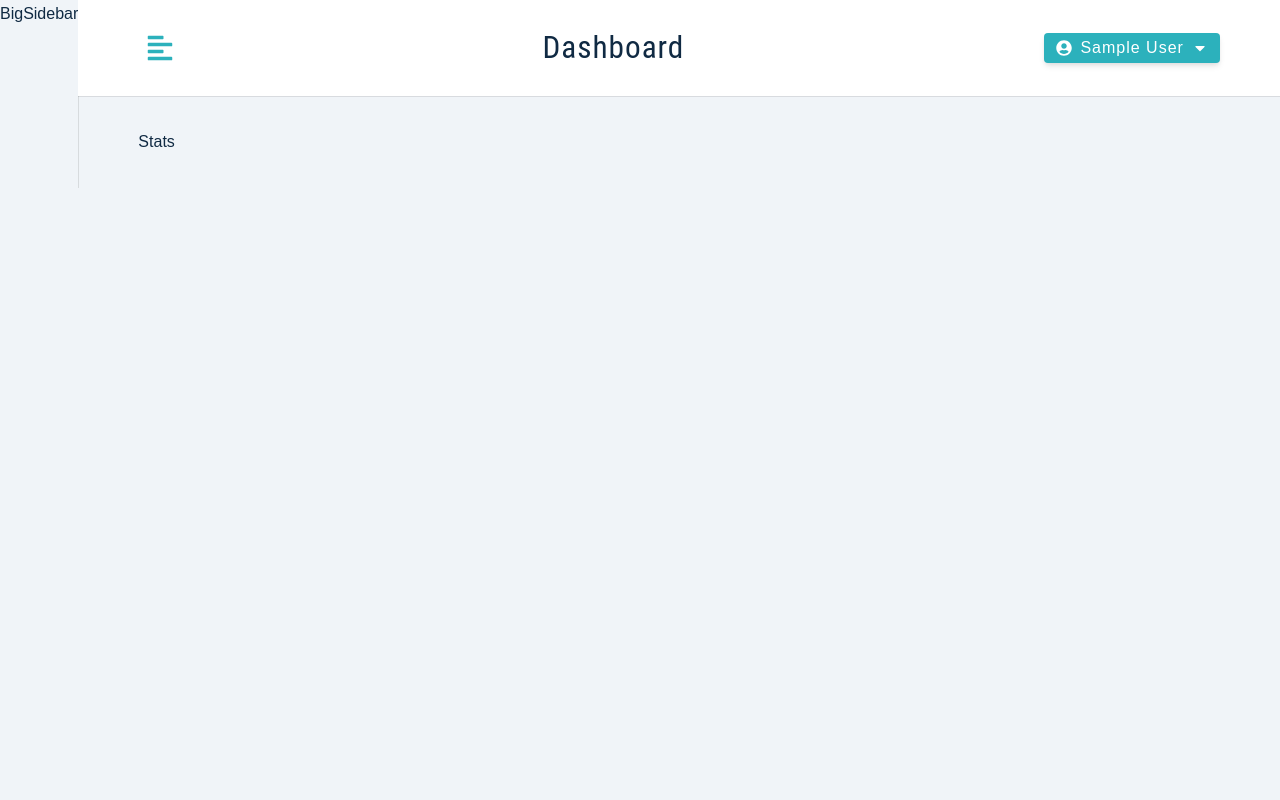
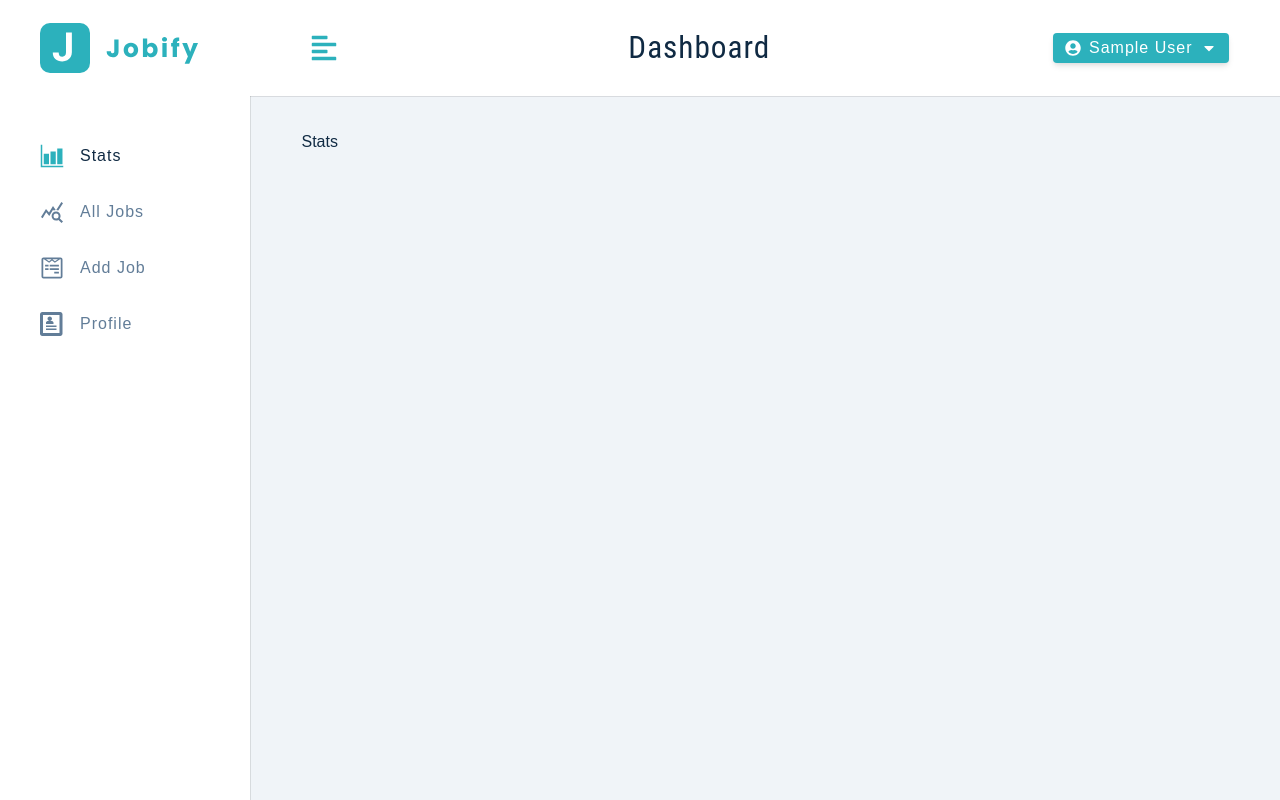
Before and after one commit to AdelHasan/apptracker, a React (Create React App) app in the folder client/: page / in a window 1280 px wide. Built offline with nearby package versions, Linux system fonts and the light colour scheme; sample sign-in values are in the browser's storage.

Commit message:
sidebar for large display setup to show by default

```diff
--- a/client/src/components/BigSidebar.js
+++ b/client/src/components/BigSidebar.js
@@ -1,8 +1,24 @@
+import {useAppContext} from '../context/appContext'
+import NavLinks from './NavLinks'
+import Logo from './Logo'
 import Wrapper from '../assets/wrappers/BigSidebar'
 
 const BigSidebar = () => {
+  const {showSidebar} = useAppContext()
   return (
-    <Wrapper>BigSidebar</Wrapper>
+    <Wrapper>
+      <div className={
+        showSidebar ? 'sidebar-container' : 'sidebar-container show-sidebar'
+      }
+      >
+        <div className="content">
+          <header>
+            <Logo />
+          </header>
+          <NavLinks />
+        </div>
+      </div>
+    </Wrapper>
   )
 }
 
```
